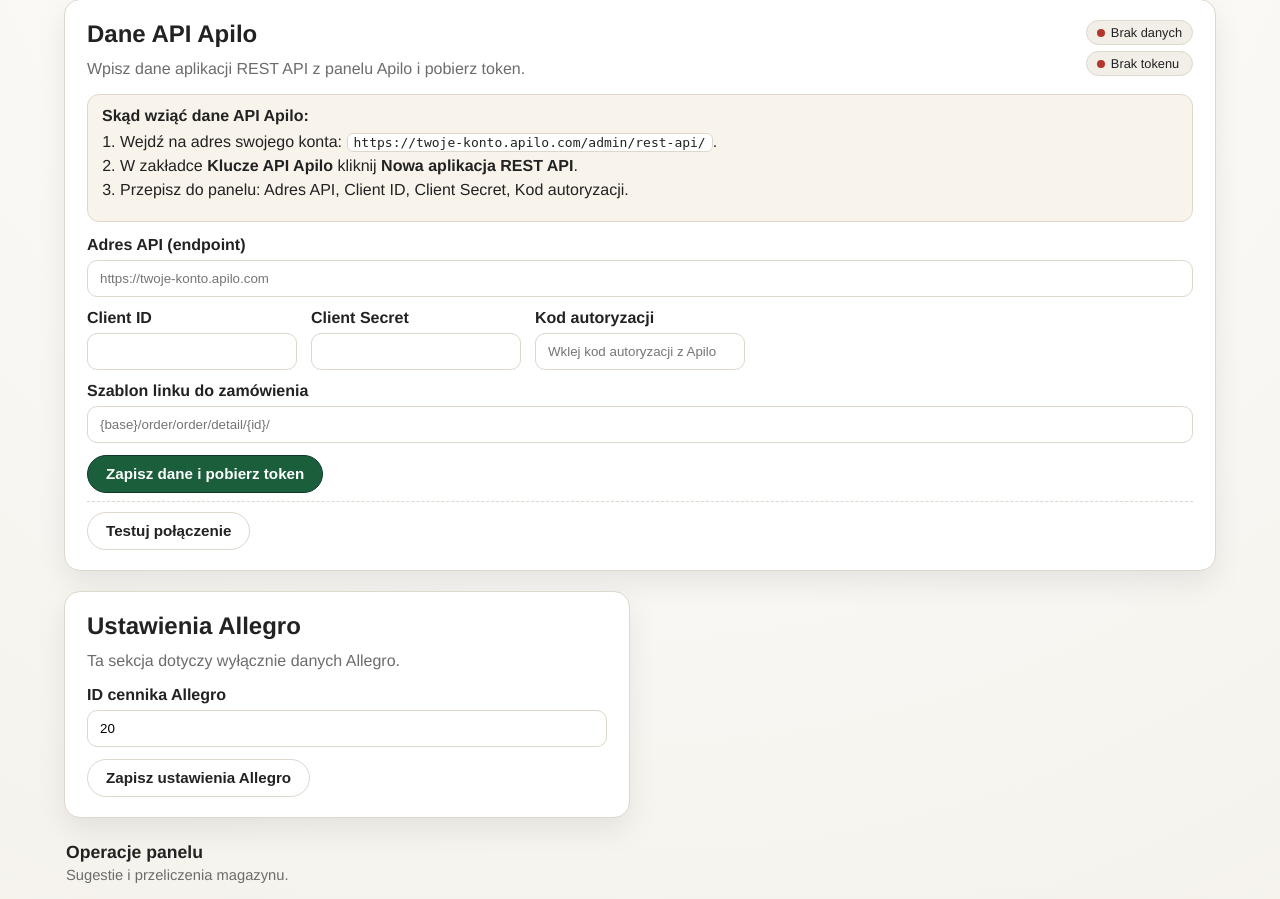
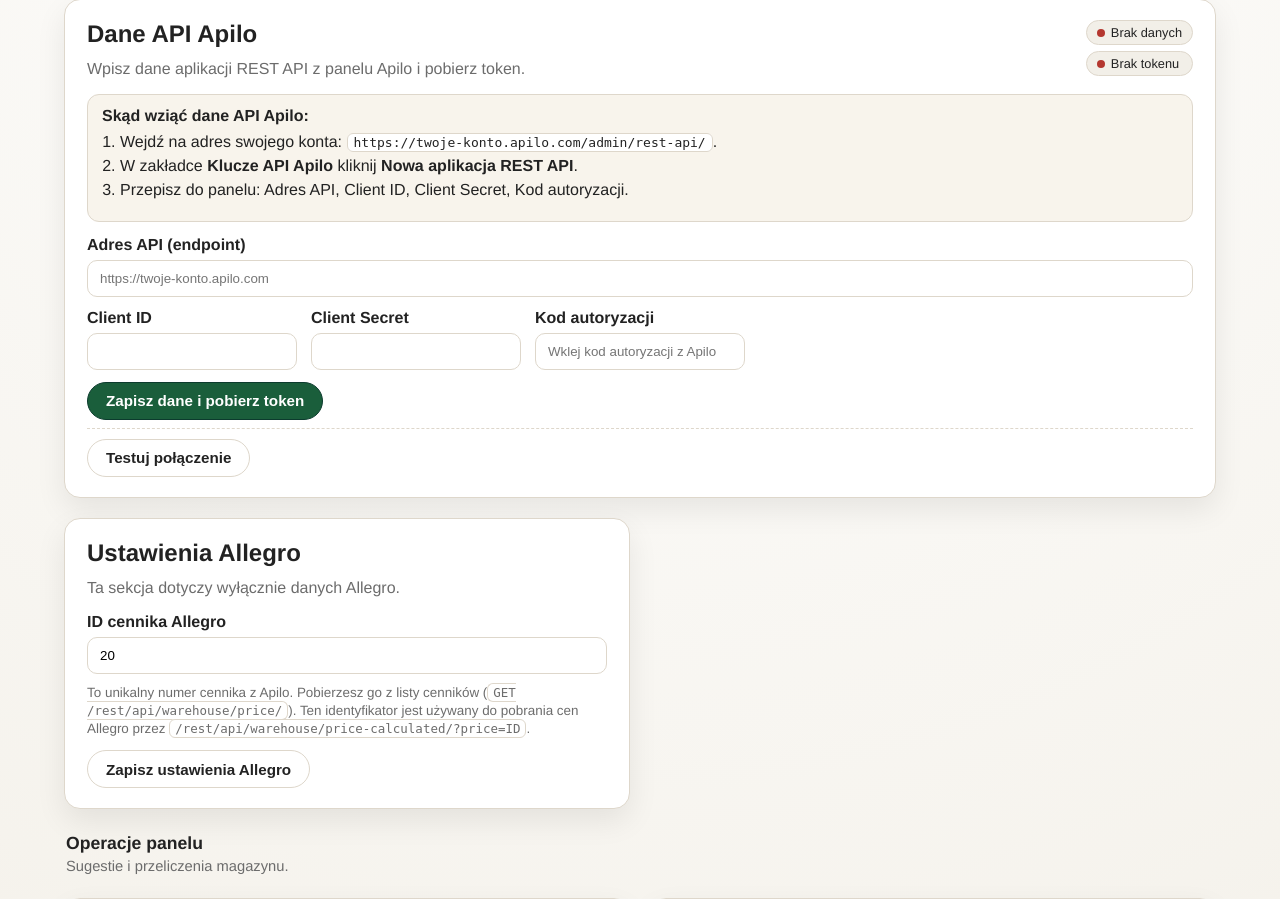
Before and after one commit to Olafejs/apilo-panel, a Flask app: page /settings in a window 1280 px wide. Shown: the part 253-1152 px from the top of the page. Run offline with Flask 3, Linux system fonts and the light colour scheme; the visitor is signed in with stand-in values (Sample User, id 1); data that the repository does not hold is empty.

Commit message:
chore: release 1.0.9

```diff
--- a/app.py
+++ b/app.py
@@ -32,7 +32,6 @@ from db import (
     get_ean_name_map,
     get_product_maps,
     get_sales_cache_details_map,
-    get_sales_cache_map,
     get_sales_year_map,
     init_db,
     get_setting,
@@ -156,9 +155,6 @@ def normalize_base_url(value):
 
 
 def get_order_url_template():
-    template = get_setting(DB_PATH, "apilo_order_url_template")
-    if template:
-        return template
     base = normalize_base_url(
         get_config_value("APILO_BASE_URL", "apilo_base_url", "https://api.apilo.com")
     )
@@ -370,6 +366,7 @@ def index():
     offset = (page - 1) * limit
     lead_time_days = get_suggest_lead_time_days()
     safety_pct = get_suggest_safety_pct()
+    suggest_days = get_suggest_days()
     products = get_products(
         DB_PATH,
         search=search,
@@ -379,6 +376,7 @@ def index():
         offset=offset,
         lead_time_days=lead_time_days,
         safety_pct=safety_pct,
+        suggest_days=suggest_days,
     )
     total_count = get_products_count(DB_PATH, search=search)
     total_pages = max(1, (total_count + limit - 1) // limit)
@@ -394,18 +392,21 @@ def index():
             offset=offset,
             lead_time_days=lead_time_days,
             safety_pct=safety_pct,
+            suggest_days=suggest_days,
         )
     last_pull_at = get_setting(DB_PATH, "last_pull_at") or ""
     last_pull_human = format_pull_time(last_pull_at)
-    sales_cache = get_sales_cache_map(DB_PATH)
     details_cache = get_sales_cache_details_map(DB_PATH)
     year_summary = get_sales_year_map(DB_PATH)
     suggestions = {}
     suggest_details = {}
-    for ean, qty_30d in sales_cache.items():
-        avg_daily = qty_30d / 30.0
-        suggested = int((avg_daily * lead_time_days) * (1 + safety_pct / 100.0) + 0.9999)
-        suggestions[ean] = max(suggested, 0)
+    for product in products:
+        ean = product["ean"]
+        if not ean:
+            continue
+        suggested = product["suggested_qty"]
+        if suggested is not None:
+            suggestions[ean] = max(int(suggested), 0)
         details = details_cache.get(ean)
         if details:
             suggest_details[ean] = [
@@ -461,7 +462,6 @@ def settings():
             set_setting(DB_PATH, "apilo_base_url", request.form.get("apilo_base_url") or "")
             set_setting(DB_PATH, "apilo_client_id", request.form.get("apilo_client_id") or "")
             set_setting(DB_PATH, "apilo_client_secret", request.form.get("apilo_client_secret") or "")
-            set_setting(DB_PATH, "apilo_order_url_template", request.form.get("apilo_order_url_template") or "")
             auth_code = request.form.get("apilo_auth_code") or ""
             if auth_code:
                 try:
@@ -563,7 +563,6 @@ def settings():
         "apilo_base_url": get_setting(DB_PATH, "apilo_base_url") or "",
         "apilo_client_id": get_setting(DB_PATH, "apilo_client_id") or "",
         "apilo_client_secret": get_setting(DB_PATH, "apilo_client_secret") or "",
-        "apilo_order_url_template": get_setting(DB_PATH, "apilo_order_url_template") or "",
     }
     allegro_settings = {
         "allegro_price_list_id": str(get_allegro_price_list_id()),
@@ -579,6 +578,9 @@ def settings():
         "test_message": get_setting(DB_PATH, "api_test_message") or "",
         "test_at": format_pull_time(get_setting(DB_PATH, "api_test_at") or ""),
     }
+    api_locked = api_status["config_ok"] and api_status["tokens_ok"]
+    api_edit_mode = request.args.get("edit_api") == "1"
+    show_api_form = (not api_locked) or api_edit_mode
     inventory_values = {
         "store": get_setting(DB_PATH, "inventory_value_store") or "",
         "allegro": get_setting(DB_PATH, "inventory_value_allegro") or "",
@@ -591,6 +593,9 @@ def settings():
         api=api_settings,
         allegro=allegro_settings,
         api_status=api_status,
+        api_locked=api_locked,
+        api_edit_mode=api_edit_mode,
+        show_api_form=show_api_form,
         inventory_values=inventory_values,
         suggest_lead_time_days=get_suggest_lead_time_days(),
         suggest_safety_pct=get_suggest_safety_pct(),
--- a/db.py
+++ b/db.py
@@ -318,6 +318,7 @@ def get_products(
     offset=0,
     lead_time_days=14,
     safety_pct=20,
+    suggest_days=30,
 ):
     allowed = {
         "name": "name",
@@ -332,74 +333,66 @@ def get_products(
         order_clause = f"{sort_col} COLLATE NOCASE {order_dir}"
     else:
         order_clause = f"{sort_col} {order_dir}"
-    conn = get_db(db_path)
+    try:
+        suggest_days = int(suggest_days)
+    except (TypeError, ValueError):
+        suggest_days = 30
+    if suggest_days < 1:
+        suggest_days = 30
+
+    base_query = """
+        SELECT
+            p.*,
+            sc.quantity_30d,
+            scy.quantity_year,
+            scy.orders_year,
+            CASE
+                WHEN sc.quantity_30d IS NULL AND COALESCE(scy.quantity_year, 0) = 0 THEN NULL
+                ELSE CAST(
+                    (
+                        CASE
+                            WHEN COALESCE(sc.quantity_30d, 0) = 0
+                                AND COALESCE(scy.quantity_year, 0) > 0
+                                THEN COALESCE(scy.quantity_year, 0) / 365.0
+                            ELSE COALESCE(sc.quantity_30d, 0) / CAST(? AS REAL)
+                        END
+                    ) * ? * (1 + ? / 100.0) + 0.9999
+                    AS INTEGER
+                )
+            END AS suggested_qty
+        FROM products p
+        LEFT JOIN sales_cache sc ON sc.ean = p.ean
+        LEFT JOIN sales_cache_year scy ON scy.ean = p.ean
+    """
+
+    if search:
+        where_clause = "WHERE p.sku LIKE ? OR p.name LIKE ? OR p.original_code LIKE ? OR p.ean LIKE ?"
+    else:
+        where_clause = ""
+
+    query = f"""
+        SELECT
+            base.*,
+            CASE
+                WHEN base.suggested_qty IS NULL THEN NULL
+                ELSE base.suggested_qty - base.quantity
+            END AS shortage_qty
+        FROM (
+            {base_query}
+            {where_clause}
+        ) AS base
+        ORDER BY {order_clause}
+        LIMIT ? OFFSET ?
+    """
+
+    params = [suggest_days, lead_time_days, safety_pct]
     if search:
         like = f"%{search}%"
-        rows = conn.execute(
-            """
-            SELECT
-                p.*,
-                sc.quantity_30d,
-                CASE
-                    WHEN sc.quantity_30d IS NULL THEN NULL
-                    ELSE CAST(
-                        (sc.quantity_30d / 30.0) * ? * (1 + ? / 100.0) + 0.9999
-                        AS INTEGER
-                    )
-                END AS suggested_qty,
-                CASE
-                    WHEN sc.quantity_30d IS NULL THEN NULL
-                    ELSE CAST(
-                        (sc.quantity_30d / 30.0) * ? * (1 + ? / 100.0) + 0.9999
-                        AS INTEGER
-                    ) - p.quantity
-                END AS shortage_qty
-            FROM products p
-            LEFT JOIN sales_cache sc ON sc.ean = p.ean
-            WHERE p.sku LIKE ? OR p.name LIKE ? OR p.original_code LIKE ? OR p.ean LIKE ?
-            ORDER BY {}
-            LIMIT ? OFFSET ?
-            """.format(order_clause),
-            (
-                lead_time_days,
-                safety_pct,
-                lead_time_days,
-                safety_pct,
-                like,
-                like,
-                like,
-                like,
-                limit,
-                offset,
-            ),
-        ).fetchall()
-    else:
-        rows = conn.execute(
-            """
-            SELECT
-                p.*,
-                sc.quantity_30d,
-                CASE
-                    WHEN sc.quantity_30d IS NULL THEN NULL
-                    ELSE CAST(
-                        (sc.quantity_30d / 30.0) * ? * (1 + ? / 100.0) + 0.9999
-                        AS INTEGER
-                    )
-                END AS suggested_qty,
-                CASE
-                    WHEN sc.quantity_30d IS NULL THEN NULL
-                    ELSE CAST(
-                        (sc.quantity_30d / 30.0) * ? * (1 + ? / 100.0) + 0.9999
-                        AS INTEGER
-                    ) - p.quantity
-                END AS shortage_qty
-            FROM products p
-            LEFT JOIN sales_cache sc ON sc.ean = p.ean
-            ORDER BY {}
-            LIMIT ? OFFSET ?
-            """.format(order_clause),
-            (lead_time_days, safety_pct, lead_time_days, safety_pct, limit, offset),
-        ).fetchall()
+        params.extend([like, like, like, like])
+    params.extend([limit, offset])
+
+    conn = get_db(db_path)
+    rows = conn.execute(query, tuple(params)).fetchall()
     conn.close()
     return rows
 
--- a/static/style.css
+++ b/static/style.css
@@ -607,6 +607,32 @@ tbody tr.dirty {
   padding: 1px 6px;
 }
 
+.api-lock-note {
+  margin: 0 0 8px 0;
+  padding: 12px 14px;
+  border-radius: 12px;
+  border: 1px solid var(--border);
+  background: #f8f4ec;
+  color: var(--text);
+}
+
+.field-help {
+  display: block;
+  margin-top: 4px;
+  font-weight: 400;
+  color: var(--muted);
+  font-size: 0.84rem;
+  line-height: 1.35;
+}
+
+.field-help code {
+  background: #fff;
+  border: 1px solid var(--border);
+  border-radius: 6px;
+  padding: 1px 5px;
+  font-size: 0.78rem;
+}
+
 .btn.small {
   height: 32px;
   padding: 6px 14px;
--- a/templates/settings.html
+++ b/templates/settings.html
@@ -66,6 +66,7 @@
             </div>
           </div>
 
+          {% if show_api_form %}
             <div class="api-help">
               <p><strong>Skąd wziąć dane API Apilo:</strong></p>
               <ol>
@@ -95,13 +96,12 @@
                   Kod autoryzacji
                   <input type="text" name="apilo_auth_code" placeholder="Wklej kod autoryzacji z Apilo">
                 </label>
-              <label class="full">
-                Szablon linku do zamówienia
-                <input type="text" name="apilo_order_url_template" placeholder="{base}/order/order/detail/{id}/" value="{{ api.get('apilo_order_url_template', '') }}">
-              </label>
               </div>
               <div class="action-row">
                 <button class="btn primary" type="submit">Zapisz dane i pobierz token</button>
+                {% if api_locked and api_edit_mode %}
+                  <a class="btn small outline" href="{{ url_for('settings') }}">Ukryj edycję API</a>
+                {% endif %}
               </div>
             </form>
 
@@ -115,6 +115,17 @@
                 {% endif %}
               </div>
             </form>
+          {% else %}
+            <div class="api-lock-note">
+              Dane API Apilo są poprawne. Edycja pól jest ukryta, aby ograniczyć przypadkowe zmiany.
+            </div>
+            <div class="action-row">
+              <a class="btn small outline" href="{{ url_for('settings', edit_api=1) }}">Edytuj dane API</a>
+              {% if api_status.test_message %}
+                <div class="hint">Ostatni test: {{ api_status.test_at }} - {{ api_status.test_message }}</div>
+              {% endif %}
+            </div>
+          {% endif %}
         </div>
 
         <div class="card">
@@ -131,6 +142,11 @@
               <label>
                 ID cennika Allegro
                 <input type="number" min="1" step="1" name="allegro_price_list_id" placeholder="20" value="{{ allegro.get('allegro_price_list_id', '') }}">
+                <span class="field-help">
+                  To unikalny numer cennika z Apilo. Pobierzesz go z listy cenników
+                  (<code>GET /rest/api/warehouse/price/</code>). Ten identyfikator jest używany
+                  do pobrania cen Allegro przez <code>/rest/api/warehouse/price-calculated/?price=ID</code>.
+                </span>
               </label>
             </div>
             <div class="action-row">
```
Also changed, not shown: CHANGELOG.md, README.md, 1 other file. Lines whose indentation alone changed are shown as unchanged.
